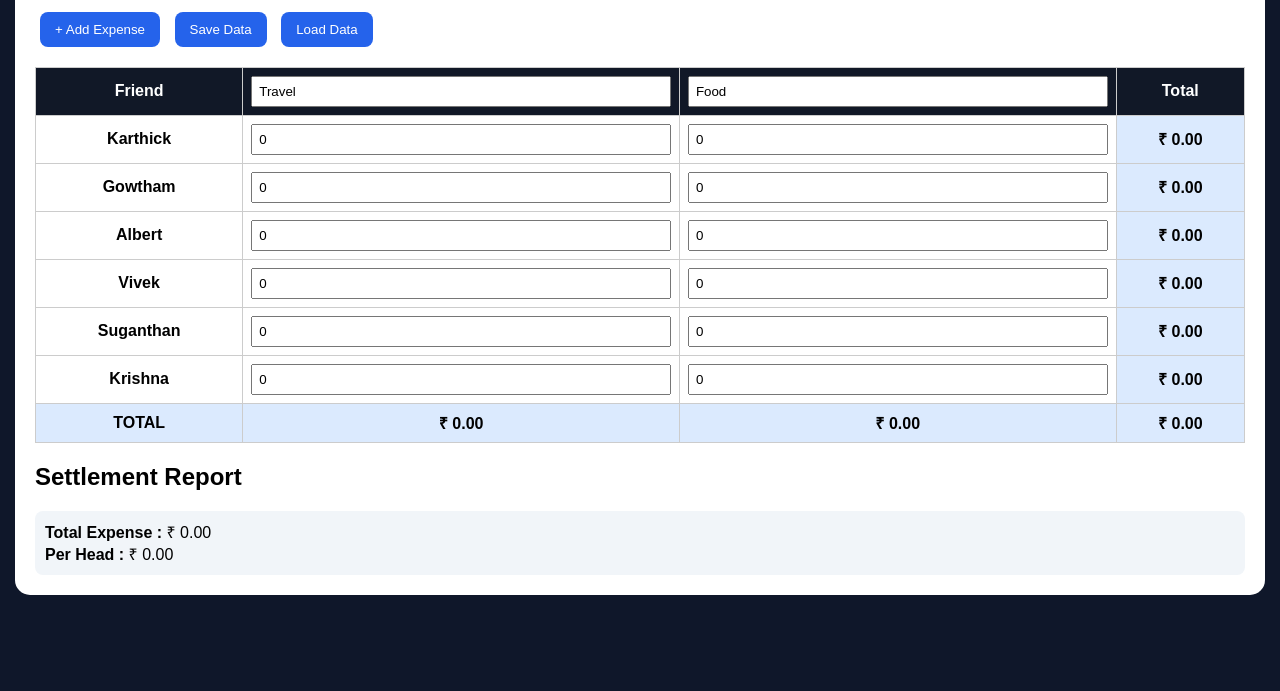
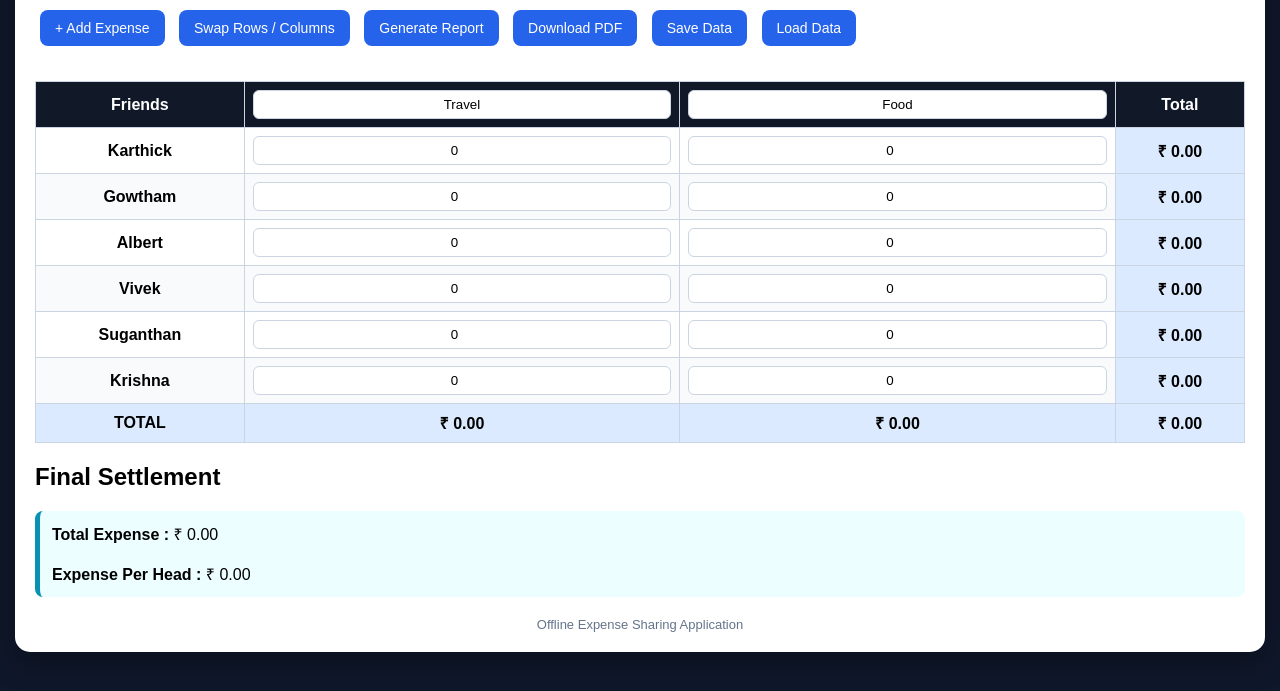
Before and after one commit to bskassociates2020-dev/Expense-Splitter, a plain HTML site: page index.html in a window 1280 px wide. Shown: the part 109-800 px from the top of the page. Drawn offline with nearby package versions, Linux system fonts and the light colour scheme.

Commit message:
Refactor HTML structure and update styles

```diff
--- a/index.html
+++ b/index.html
@@ -1,33 +1,54 @@
 <!DOCTYPE html>
 <html lang="en">
+
 <head>
+
 <meta charset="UTF-8">
+
 <meta name="viewport" content="width=device-width, initial-scale=1.0">
+
 <title>Cochin Tour 2026</title>
 
 <meta name="theme-color" content="#0f172a">
+
 <meta name="apple-mobile-web-app-capable" content="yes">
+
 <meta name="mobile-web-app-capable" content="yes">
 
 <link rel="manifest" href="manifest.json">
 
+<script src="https://cdnjs.cloudflare.com/ajax/libs/jspdf/2.5.1/jspdf.umd.min.js"></script>
+
+<script src="https://cdnjs.cloudflare.com/ajax/libs/jspdf-autotable/3.5.31/jspdf.plugin.autotable.min.js"></script>
+
 <style>
+
 body{
     margin:0;
     padding:15px;
     font-family:Arial,sans-serif;
     background:#0f172a;
 }
+
 .container{
     background:white;
     border-radius:15px;
     padding:20px;
-    max-width:1600px;
+    max-width:1800px;
     margin:auto;
+    box-shadow:0 10px 30px rgba(0,0,0,0.3);
 }
+
 h1{
     text-align:center;
+    color:#111827;
+    margin-bottom:20px;
 }
+
+.buttons{
+    margin-bottom:15px;
+}
+
 button{
     background:#2563eb;
     color:white;
@@ -35,37 +56,71 @@ button{
     padding:10px 15px;
     border-radius:8px;
     margin:5px;
+    cursor:pointer;
+    font-size:14px;
 }
+
+button:hover{
+    background:#1d4ed8;
+}
+
 table{
     width:100%;
     border-collapse:collapse;
     margin-top:15px;
+    min-width:1200px;
 }
+
 th,td{
-    border:1px solid #ccc;
+    border:1px solid #cbd5e1;
     padding:8px;
     text-align:center;
 }
+
 th{
     background:#111827;
     color:white;
 }
+
+tr:nth-child(even){
+    background:#f8fafc;
+}
+
 input{
     width:100%;
+    padding:6px;
     box-sizing:border-box;
-    padding:6px;
+    border:1px solid #cbd5e1;
+    border-radius:6px;
+    text-align:center;
 }
+
 .total{
     background:#dbeafe;
     font-weight:bold;
 }
+
+.table-wrapper{
+    overflow-x:auto;
+}
+
 .card{
-    background:#f1f5f9;
-    padding:10px;
+    background:#ecfeff;
+    padding:12px;
     margin-top:10px;
     border-radius:8px;
+    border-left:5px solid #0891b2;
 }
+
+.footer{
+    text-align:center;
+    margin-top:20px;
+    color:#64748b;
+    font-size:13px;
+}
+
 </style>
+
 </head>
 
 <body>
@@ -74,19 +129,55 @@ input{
 
 <h1>🚐 Cochin Tour 2026</h1>
 
-<button onclick="addExpense()">+ Add Expense</button>
-<button onclick="saveData()">Save Data</button>
-<button onclick="loadData()">Load Data</button>
+<div class="buttons">
 
-<table id="expenseTable">
+<button onclick="addExpense()">
++ Add Expense
+</button>
+
+<button onclick="swapView()">
+Swap Rows / Columns
+</button>
+
+<button onclick="calculate()">
+Generate Report
+</button>
+
+<button onclick="downloadPDF()">
+Download PDF
+</button>
+
+<button onclick="saveData()">
+Save Data
+</button>
+
+<button onclick="loadData()">
+Load Data
+</button>
+
+</div>
+
+<div class="table-wrapper">
+
+<table>
+
 <thead id="thead"></thead>
+
 <tbody id="tbody"></tbody>
+
 <tfoot id="tfoot"></tfoot>
+
 </table>
 
-<h2>Settlement Report</h2>
+</div>
+
+<h2>Final Settlement</h2>
 
 <div id="report"></div>
+
+<div class="footer">
+Offline Expense Sharing Application
+</div>
 
 </div>
 
@@ -101,22 +192,35 @@ const friends = [
 "Krishna"
 ];
 
-let expenses = ["Travel","Food"];
+let expenses = [
+"Travel",
+"Food"
+];
+
+let swapped = false;
 
 function render(){
 
-    let th = `<tr><th>Friend</th>`;
+    let head = "<tr>";
+
+    if(!swapped){
+
+        head += "<th>Friends</th>";
 
         expenses.forEach((e,i)=>{
-        th += `
+
+            head += `
             <th>
-            <input value="${e}" onchange="renameExpense(${i},this.value)">
+                <input
+                    value="${e}"
+                    onchange="renameExpense(${i},this.value)"
+                >
             </th>`;
         });
 
-    th += `<th>Total</th></tr>`;
+        head += "<th>Total</th>";
 
-    document.getElementById("thead").innerHTML = th;
+        document.getElementById("thead").innerHTML = head;
 
         let body = "";
 
@@ -130,14 +234,77 @@ function render(){
 
                 body += `
                 <td>
-                <input type="number" value="${val}" id="cell_${r}_${c}" oninput="calculate()">
+                    <input
+                        type="number"
+                        value="${val}"
+                        id="cell_${r}_${c}"
+                        oninput="calculate()"
+                    >
                 </td>`;
             });
 
-        body += `<td class="total" id="rt_${r}">0</td></tr>`;
+            body += `
+            <td class="total" id="rt_${r}">
+            0
+            </td>`;
+
+            body += "</tr>";
         });
 
         document.getElementById("tbody").innerHTML = body;
+
+    }else{
+
+        head += "<th>Expenses</th>";
+
+        friends.forEach(f=>{
+            head += `<th>${f}</th>`;
+        });
+
+        head += "<th>Total</th>";
+
+        document.getElementById("thead").innerHTML = head;
+
+        let body = "";
+
+        expenses.forEach((e,r)=>{
+
+            body += `<tr><td><b>${e}</b></td>`;
+
+            friends.forEach((f,c)=>{
+
+                let val = localStorage.getItem(`cell_${c}_${r}`) || 0;
+
+                body += `
+                <td>
+                    <input
+                        type="number"
+                        value="${val}"
+                        id="swap_${r}_${c}"
+                        oninput="syncSwap(${r},${c})"
+                    >
+                </td>`;
+            });
+
+            body += `
+            <td class="total" id="srt_${r}">
+            0
+            </td>`;
+
+            body += "</tr>";
+        });
+
+        document.getElementById("tbody").innerHTML = body;
+    }
+
+    calculate();
+}
+
+function syncSwap(r,c){
+
+    let value = document.getElementById(`swap_${r}_${c}`).value;
+
+    localStorage.setItem(`cell_${c}_${r}`,value);
 
     calculate();
 }
@@ -148,18 +315,30 @@ function renameExpense(i,v){
 
 function addExpense(){
 
-    let n = prompt("Expense Name");
+    let name = prompt("Enter Expense Name");
 
-    if(n){
-        expenses.push(n);
+    if(name){
+
+        expenses.push(name);
+
+        saveMeta();
+
         render();
     }
 }
 
+function swapView(){
+
+    swapped = !swapped;
+
+    render();
+}
+
 function calculate(){
 
-    let grand = 0;
     let colTotals = Array(expenses.length).fill(0);
+
+    let grandTotal = 0;
 
     let paid = {};
 
@@ -167,42 +346,70 @@ function calculate(){
 
     friends.forEach((f,r)=>{
 
-        let rt = 0;
+        let rowTotal = 0;
 
         expenses.forEach((e,c)=>{
 
-            let val = parseFloat(document.getElementById(`cell_${r}_${c}`).value || 0);
+            let val = parseFloat(
+                localStorage.getItem(`cell_${r}_${c}`) || 0
+            );
 
-            rt += val;
+            rowTotal += val;
 
             colTotals[c] += val;
-
-            localStorage.setItem(`cell_${r}_${c}`,val);
         });
 
-        paid[f]=rt;
+        paid[f] = rowTotal;
 
-        grand += rt;
+        grandTotal += rowTotal;
 
-        document.getElementById(`rt_${r}`).innerHTML = "₹ "+rt.toFixed(2);
+        if(document.getElementById(`rt_${r}`)){
+
+            document.getElementById(`rt_${r}`).innerHTML =
+            "₹ " + rowTotal.toFixed(2);
+        }
     });
 
-    let foot = `<tr class="total"><td>TOTAL</td>`;
+    if(swapped){
+
+        expenses.forEach((e,r)=>{
+
+            let total = 0;
+
+            friends.forEach((f,c)=>{
+
+                let val = parseFloat(
+                    localStorage.getItem(`cell_${c}_${r}`) || 0
+                );
+
+                total += val;
+            });
+
+            document.getElementById(`srt_${r}`).innerHTML =
+            "₹ " + total.toFixed(2);
+        });
+    }
+
+    let foot = `<tr class="total">`;
+
+    foot += `<td>TOTAL</td>`;
 
     colTotals.forEach(t=>{
         foot += `<td>₹ ${t.toFixed(2)}</td>`;
     });
 
-    foot += `<td>₹ ${grand.toFixed(2)}</td></tr>`;
+    foot += `<td>₹ ${grandTotal.toFixed(2)}</td>`;
+
+    foot += `</tr>`;
 
     document.getElementById("tfoot").innerHTML = foot;
 
-    settlement(paid,grand);
+    settlement(paid,grandTotal);
 }
 
-function settlement(paid,grand){
+function settlement(paid,grandTotal){
 
-    let perHead = grand / friends.length;
+    let perHead = grandTotal / friends.length;
 
     let balances = {};
 
@@ -216,19 +423,27 @@ function settlement(paid,grand){
     for(let k in balances){
 
         if(balances[k] > 0){
-            creditors.push({name:k,amt:balances[k]});
+            creditors.push({
+                name:k,
+                amt:balances[k]
+            });
         }
 
         if(balances[k] < 0){
-            debtors.push({name:k,amt:Math.abs(balances[k])});
+            debtors.push({
+                name:k,
+                amt:Math.abs(balances[k])
+            });
         }
     }
 
     let html = `
     <div class="card">
-    <b>Total Expense :</b> ₹ ${grand.toFixed(2)}<br>
-    <b>Per Head :</b> ₹ ${perHead.toFixed(2)}
-    </div>`;
+    <b>Total Expense :</b> ₹ ${grandTotal.toFixed(2)}
+    <br><br>
+    <b>Expense Per Head :</b> ₹ ${perHead.toFixed(2)}
+    </div>
+    `;
 
     creditors.forEach(c=>{
 
@@ -240,8 +455,13 @@ function settlement(paid,grand){
 
                 html += `
                 <div class="card">
-                ${d.name} has to pay ₹ ${s.toFixed(2)} to ${c.name}
-                </div>`;
+                <b>${d.name}</b>
+                has to pay
+                <b>₹ ${s.toFixed(2)}</b>
+                to
+                <b>${c.name}</b>
+                </div>
+                `;
 
                 c.amt -= s;
                 d.amt -= s;
@@ -250,40 +470,162 @@ function settlement(paid,grand){
     });
 
     document.getElementById("report").innerHTML = html;
+
+    window.finalGrandTotal = grandTotal;
+    window.finalPerHead = perHead;
+}
+
+function downloadPDF(){
+
+    calculate();
+
+    const { jsPDF } = window.jspdf;
+
+    let doc = new jsPDF('l','mm','a4');
+
+    doc.setFontSize(20);
+
+    doc.text("Cochin Tour 2026",14,15);
+
+    let headers = [];
+
+    if(!swapped){
+
+        headers.push("Friends");
+
+        expenses.forEach(e=>{
+            headers.push(e);
+        });
+
+    }else{
+
+        headers.push("Expenses");
+
+        friends.forEach(f=>{
+            headers.push(f);
+        });
+    }
+
+    headers.push("Total");
+
+    let body = [];
+
+    if(!swapped){
+
+        friends.forEach((f,r)=>{
+
+            let row = [f];
+
+            let total = 0;
+
+            expenses.forEach((e,c)=>{
+
+                let val = parseFloat(
+                    localStorage.getItem(`cell_${r}_${c}`) || 0
+                );
+
+                row.push(val.toFixed(2));
+
+                total += val;
+            });
+
+            row.push(total.toFixed(2));
+
+            body.push(row);
+        });
+
+    }else{
+
+        expenses.forEach((e,r)=>{
+
+            let row = [e];
+
+            let total = 0;
+
+            friends.forEach((f,c)=>{
+
+                let val = parseFloat(
+                    localStorage.getItem(`cell_${c}_${r}`) || 0
+                );
+
+                row.push(val.toFixed(2));
+
+                total += val;
+            });
+
+            row.push(total.toFixed(2));
+
+            body.push(row);
+        });
+    }
+
+    doc.autoTable({
+        startY:25,
+        head:[headers],
+        body:body,
+        theme:'grid',
+        styles:{
+            halign:'center',
+            fontSize:9
+        }
+    });
+
+    let y = doc.lastAutoTable.finalY + 15;
+
+    doc.text(
+        `Total Expense : ₹ ${window.finalGrandTotal.toFixed(2)}`,
+        14,
+        y
+    );
+
+    y += 10;
+
+    doc.text(
+        `Expense Per Head : ₹ ${window.finalPerHead.toFixed(2)}`,
+        14,
+        y
+    );
+
+    doc.save("Cochin_Tour_2026_Report.pdf");
+}
+
+function saveMeta(){
+
+    localStorage.setItem(
+        "expenseNames",
+        JSON.stringify(expenses)
+    );
 }
 
 function saveData(){
 
-    let data = {
-        expenses: expenses
-    };
+    saveMeta();
 
-    localStorage.setItem("cochinTourData",JSON.stringify(data));
-
-    alert("Data saved locally in mobile.");
+    alert("Data Saved Locally");
 }
 
 function loadData(){
 
-    let data = JSON.parse(localStorage.getItem("cochinTourData"));
+    let exp = JSON.parse(
+        localStorage.getItem("expenseNames")
+    );
 
-    if(data){
+    if(exp){
 
-        expenses = data.expenses;
+        expenses = exp;
+    }
 
     render();
 
-        alert("Data loaded.");
-    }
+    alert("Data Loaded");
 }
 
-if ('serviceWorker' in navigator) {
-  navigator.serviceWorker.register('service-worker.js');
-}
+loadData();
 
 render();
 
 </script>
 
 </body>
+
 </html>
```
Lines whose indentation alone changed are shown as unchanged.
